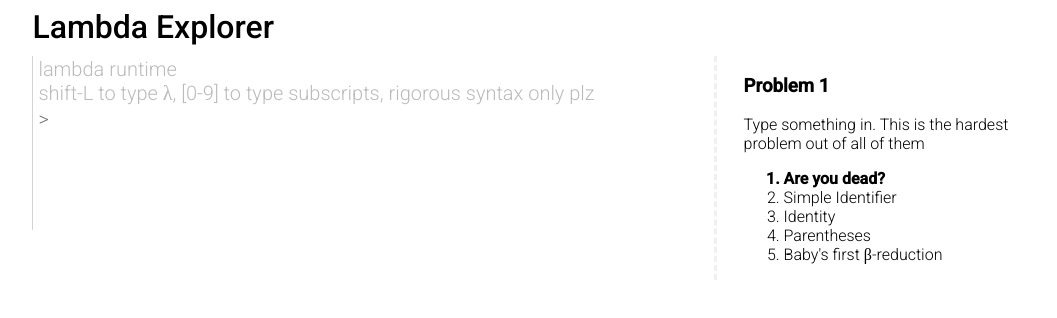
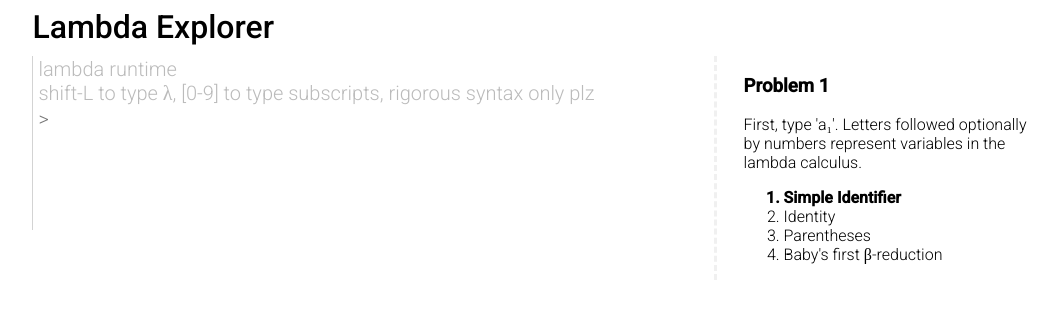
Before and after one commit to evinism/lambda-explorer, a React app: page / in a window 1280 px wide. Both pictures are taken after a click on the button "start the game yo". Shown: the top 318 px of the page, without its empty margins (102-1159 px from the left). Built offline with nearby package versions, Linux system fonts and the light colour scheme.

Commit message:
remove unnecessary number field from problems

```diff
--- a/src/components/App/ProblemPrompter.jsx
+++ b/src/components/App/ProblemPrompter.jsx
@@ -2,13 +2,13 @@ import React from 'react';
 
 export default ({problems, current}) => (
   <div>
-    <h3>Problem {problems[current].number}</h3>
+    <h3>Problem {current + 1}</h3>
     <p>{problems[current].prompt}</p>
     <ol>
-      {problems.map(problem => (
+      {problems.map((problem, index) => (
         <li
-          key={problem.number}
-          className={problem.number === current + 1 ? 'highlighted': ''}
+          key={index}
+          className={index === current ? 'highlighted': ''}
         >
           {problem.title}
         </li>
--- a/src/game/problems/index.js
+++ b/src/game/problems/index.js
@@ -2,7 +2,6 @@
 // interface for each should be roughly:
 /*
   {
-    number: [num],
     title: 'string',
     prompt: 'string',
     winCondition: computationData => bool
@@ -10,13 +9,6 @@
 */
 export default [
   {
-    number: 1,
-    title: 'Are you dead?',
-    prompt: 'Type something in. This is the hardest problem out of all of them',
-    winCondition: ({text}) => text !== '',
-  },
-  {
-    number: 2,
     title: 'Simple Identifier',
     prompt: "First, type 'a₁'. Letters followed optionally by numbers represent variables in the lambda calculus.",
     winCondition: ({text}) => {
@@ -25,7 +17,6 @@ export default [
   },
   // okay the first problem I actually care about
   {
-    number: 3,
     title: 'Identity',
     prompt: "Nice! Next, we'll get you started with some basic syntax. We're gonna make the identity function. please type λa₁.a₁ or something",
     winCondition: ({ast}) => {
@@ -39,7 +30,6 @@ export default [
     }
   },
   {
-    number: 4,
     title: "Parentheses",
     prompt: "Schweet! This takes one argument a and outputs that same argument! Now go ahead and wrap the whole thing in parentheses",
     winCondition: ({text, ast}) => {
@@ -54,7 +44,6 @@ export default [
     }
   },
   {
-    number: 5,
     title: "Baby's first β-reduction",
     prompt: "Nicely done! You can always wrap an expression inside parentheses. With that out of the way, we can apply variables to this function! note: not passable because not implemented yet...",
     winCondition: ({ast}) => {
```
